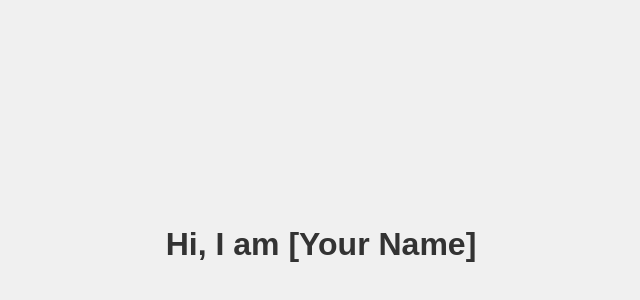
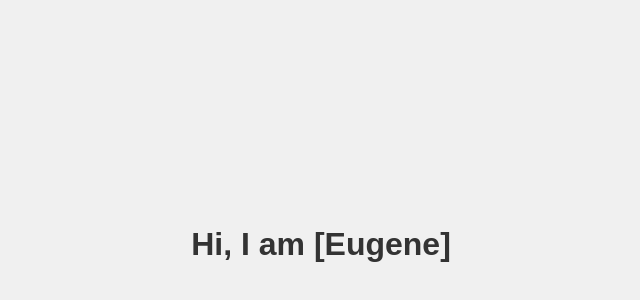
Before and after one commit to Belugafan7516/EugeneEvons-com, a plain HTML site: page index.html in a window 1280 px wide. Shown: the part 156-456 px from the top of the page, without its empty margins (319-959 px from the left). Drawn offline with Linux system fonts and the light colour scheme.

Commit message:
Update index.html

```diff
--- a/index.html
+++ b/index.html
@@ -21,6 +21,6 @@
   </style>
 </head>
 <body>
-  <h1>Hi, I am [Your Name]</h1>
+  <h1>Hi, I am [Eugene]</h1>
 </body>
 </html>
```
